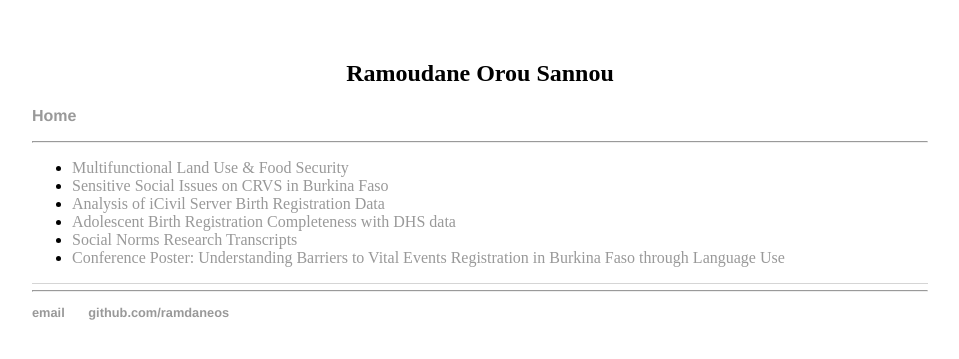
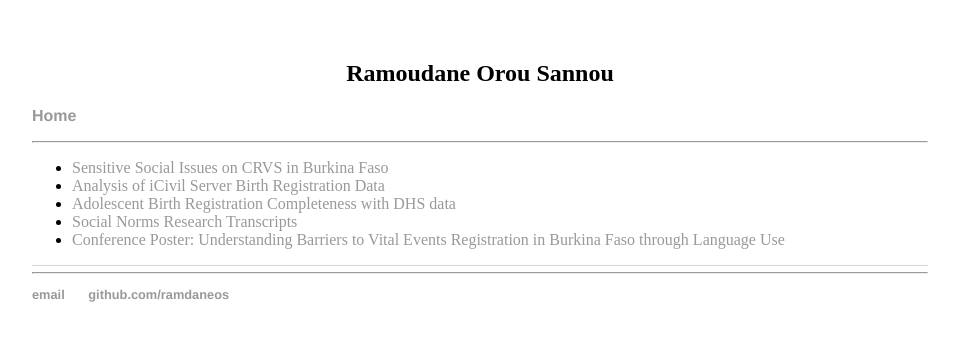
Before and after one commit to RamdaneOS/ramdaneos.github.io, a Jekyll site: the page built from index.html, in a window 1280 px wide. Shown: the top 359 px of the page, without its empty margins (160-1119 px from the left). Built offline with Jekyll 4.4.1, drawn with Linux system fonts in a browser that asks for light colours; Markdown is read by kramdown in place of the engine named in the settings.

Commit message:
Update index.html

```diff
--- a/index.html
+++ b/index.html
@@ -5,7 +5,7 @@ title: Ramoudane Orou Sannou
 <div class="blurb">
 <!--	<h4> Work at UNFPA -- Burkina Faso, BF </h4> -->
 	<ul>
-		<li> <a href="FIES_LULC_1.html"> Multifunctional Land Use & Food Security </a></li>
+
 		<li> <a href="Sensitive_Social_Issues_CRVS_BF.html"> Sensitive Social Issues on CRVS in Burkina Faso </a></li>
                 <li> <a href="iCivil_Birth_Reg.html"> Analysis of iCivil Server Birth Registration Data </a></li>
 		<li> <a href="Ado_Birth_Reg_Completeness.html"> Adolescent Birth Registration Completeness with DHS data </a></li>
```
